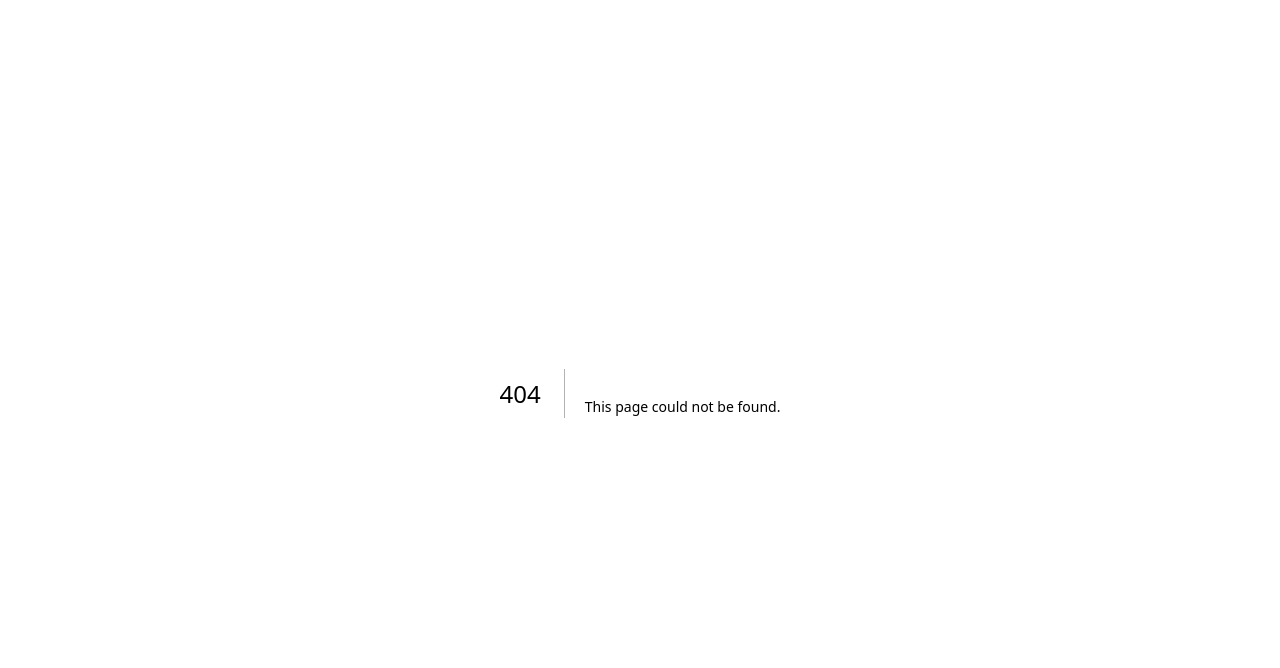
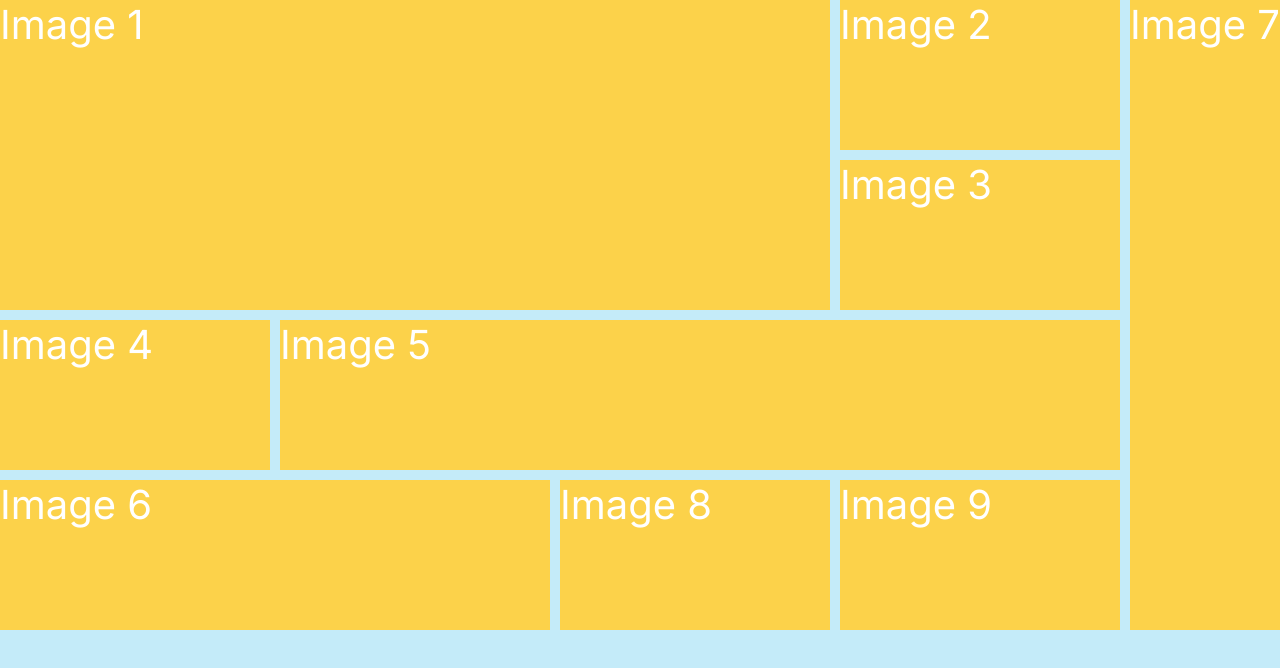
Before and after one commit to Keylogger-hash/react-flex-vs-grid, a Next.js app: page /grid-different-columns in a window 1280 px wide. Before the commit this address had no page. Shown: the top 668 px of the page. Built offline with nearby package versions, Linux system fonts and the light colour scheme.

Commit message:
Grid different columns

```diff
--- /dev/null
+++ b/src/app/grid-different-columns/page.module.css
@@ -0,0 +1,50 @@
+.grid_wrapper{
+    display: grid;
+    grid-template-columns: repeat(4,1fr);
+    grid-auto-rows: 150px;
+    grid-column-gap:10px;
+    grid-row-gap:10px;
+}
+.grid_item{
+    background-color: #fcd24a;
+}
+.box1{
+   grid-column-start:1;
+   grid-column-end: 4;
+   grid-row-start: 1;
+   grid-row-end:3;
+}
+.box2{
+    grid-column-start:4;
+    grid-column-end: 6;
+}
+.box3{
+    grid-column-start:4;
+    grid-column-end: 6;
+
+}
+.box5{
+    grid-column-start:2;
+    grid-column-end:6;
+}
+.box7{
+    grid-column:6/8;
+    grid-row-start:1;
+    grid-row-end:5;
+}
+.box6{
+    grid-column:1/3;
+    grid-row:4;
+
+}
+.box8{
+    grid: column 6px / 7px;;
+    grid-row:4;
+
+}
+.box9{
+    grid-column:4/6;
+    grid-row:4;
+
+
+}
--- /dev/null
+++ b/src/app/grid-different-columns/page.tsx
@@ -0,0 +1,52 @@
+import styles from './page.module.css'
+export default function GridDifferentColumns(){
+    return (
+        <div className={styles.grid_wrapper}>
+            <div className={`${styles.grid_item} ${styles.box1}`}>
+                Image 1
+            </div>
+            <div className={`${styles.grid_item} ${styles.box2}`}>
+                Image 2
+            </div>
+            <div className={`${styles.grid_item} ${styles.box3}`}>
+                Image 3
+            </div>
+            <div className={`${styles.grid_item}`}>
+                Image 4
+            </div>
+            <div className={`${styles.grid_item} ${styles.box5}`}>
+                Image 5
+            </div>
+            <div className={`${styles.grid_item} ${styles.box6}`}>
+                Image 6
+            </div>
+            <div className={`${styles.grid_item} ${styles.box7}`}>
+                Image 7
+            </div>
+            <div className={`${styles.grid_item} ${styles.box8}`}>
+                Image 8
+            </div>
+            <div className={`${styles.grid_item} ${styles.box9}`}>
+                Image 9
+            </div>
+            {/* <div className={styles.grid_item}>
+                4
+            </div>
+            <div className={styles.grid_item}>
+                5
+            </div>
+            <div className={styles.grid_item}>
+                6
+            </div>
+            <div className={styles.grid_item}>
+                7
+            </div>
+            <div className={styles.grid_item}>
+                8
+            </div>
+            <div className={styles.grid_item}>
+                9
+            </div> */}
+        </div>
+    )
+}
```
